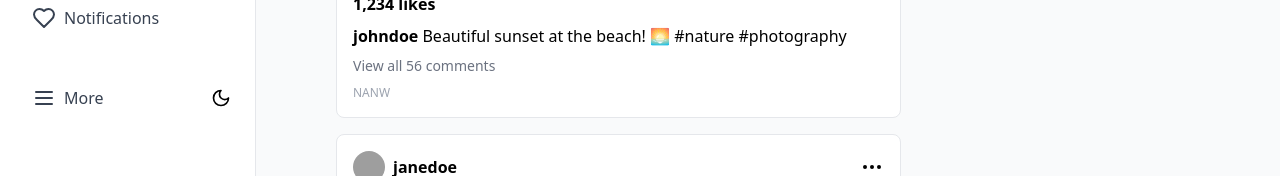
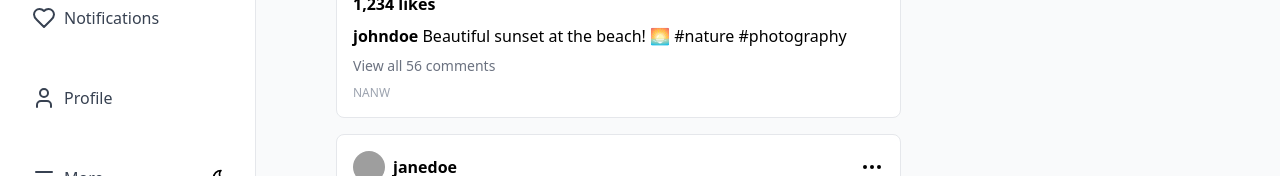
Before and after one commit to BEaANIKET/o2Socialmedia, a React (Vite) app: page / in a window 1280 px wide. Shown: the part 443-619 px from the top of the page. Built offline with nearby package versions, Linux system fonts and the light colour scheme; grey boxes are pictures that could not be loaded.

Commit message:
add profile

```diff
--- a/src/components/Sidebar.tsx
+++ b/src/components/Sidebar.tsx
@@ -24,6 +24,7 @@ export default function Sidebar() {
           <NavItem to="/reels" icon={<Film />} label="Reels" active={location.pathname === '/reels'} />
           {/* <NavItem to="/messages" icon={<MessageCircle />} label="Messages" /> */}
           <NavItem to="/notifications" icon={<Heart />} label="Notifications" />
+          <NavItem to="/profile" icon={<User />} label="Profile" />
           {/* <NavItem to="/create" icon={<PlusSquare />} label="Create" /> */}
 
           <div className=' md:w-full w-fit flex lg:flex-row md:flex-col gap-4 justify-between items-center '>
```
